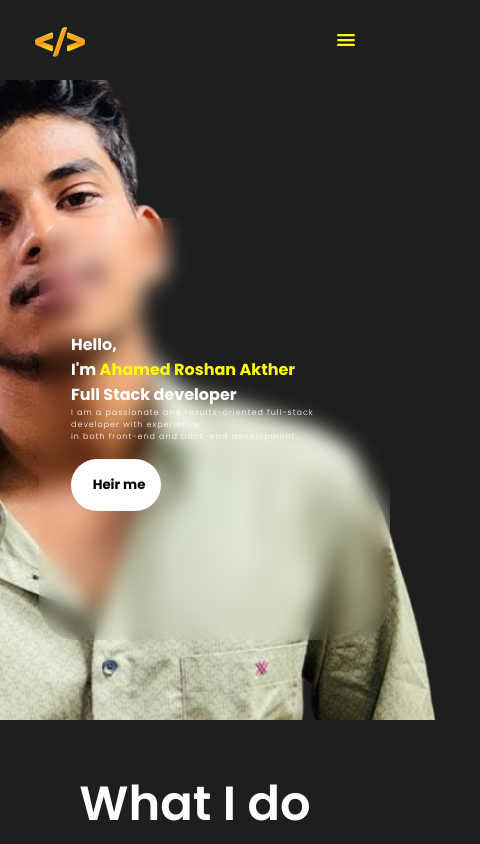
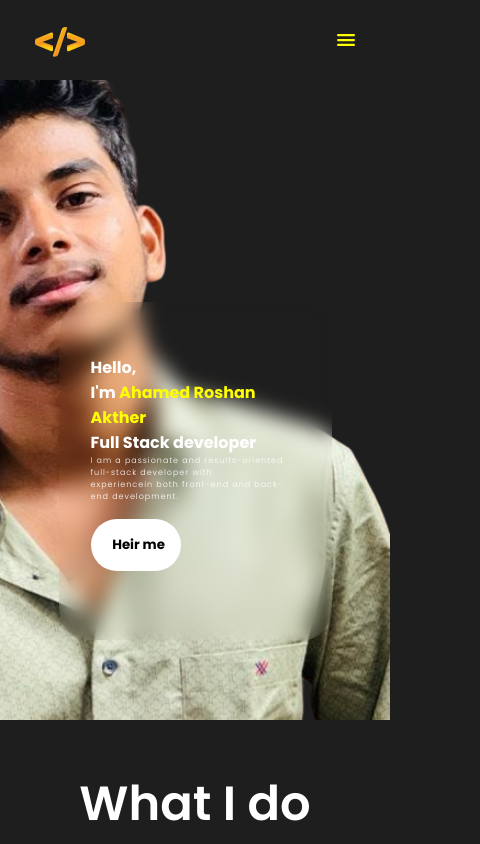
Before and after one commit to ahamedroshan8883/portfolio_app_demo, a React (Create React App) app: page / in a window 390 px wide. Shown: the top 844 px of the page, 480 px wide, since content can reach past the window. Built offline with nearby package versions, Linux system fonts and the light colour scheme.

Commit message:
added toast notification an make stop over flowing on x axis

```diff
--- a/package.json
+++ b/package.json
@@ -1,4 +1,5 @@
 {
+  "homepage": "https://ahamedroshan8883.github.io/portfolioapp",
   "name": "portfolioapp",
   "version": "0.1.0",
   "private": true,
@@ -8,6 +9,7 @@
     "@testing-library/react": "^13.4.0",
     "@testing-library/user-event": "^13.5.0",
     "bootstrap": "^5.3.3",
+    "gh-pages": "^6.1.1",
     "react": "^18.2.0",
     "react-bootstrap": "^2.10.1",
     "react-dom": "^18.2.0",
@@ -18,6 +20,8 @@
   },
   "scripts": {
     "start": "react-scripts start",
+    "predeploy": "npm run build",
+    "deploy": "gh-pages -d build",
     "build": "react-scripts build",
     "test": "react-scripts test",
     "eject": "react-scripts eject"
--- /dev/null
+++ b/src/components/Snackbar/Snackbar.css
@@ -0,0 +1,13 @@
+.snackbar{
+    padding: 0.5rem 1rem;
+    background-color: RGB(82, 185, 99);
+    width: fit-content;
+    border-radius: 0.4rem;
+    color: 	white;
+    font-weight: 500;
+    display: none;
+}
+.checkmark{
+    object-fit: cover;
+    font-weight: 500;
+}
--- /dev/null
+++ b/src/components/Snackbar/Snackbar.jsx
@@ -0,0 +1,29 @@
+import React, { useRef, useEffect } from "react"
+import { FaCheck } from "react-icons/fa";
+import '../Snackbar/Snackbar.css'
+
+export default function Snackbar({snackbar}){
+    let snackbarref = useRef();
+    console.log(snackbar);
+    const showToast = (snackbar)=>{
+        if(snackbar){
+            snackbarref.current.style.display = snackbar;
+        }
+    }
+    const removeToast = (snackbar)=>{
+        if(snackbar){
+            snackbarref.current.style.display = "none";
+        }
+    }
+    useEffect(()=>{
+        showToast(snackbar);
+        setTimeout(()=>{
+            removeToast(snackbar);
+        },1200);
+    },[snackbar])
+  return (<>
+  <div className="snackbar" ref={snackbarref}>
+  <FaCheck className="checkmark"/>&nbsp;<span>Message sent!</span>
+  </div>
+  </>)
+};
--- a/src/components/contact/Contact.css
+++ b/src/components/contact/Contact.css
@@ -6,6 +6,7 @@
     align-items: center;
     text-align: center;
     justify-content: center;
+    position: relative;
 }
 .contactpageTitle{
     font-size: 3rem;
@@ -45,6 +46,10 @@
     margin: 2rem;
     cursor: pointer;
 }
+.submitbtn:hover{
+    background-color: rgb(60,60,60);
+    color: white;
+}
 .links{
     display: flex;
     flex-wrap: wrap;
@@ -61,3 +66,9 @@
 .link:hover{
     color: yellow;
 }
+.snackbar{
+    position: absolute;
+    left: 50%;
+    bottom: 15rem;
+    transform: translate(-50%,-50%);
+}
--- a/src/components/contact/Contact.jsx
+++ b/src/components/contact/Contact.jsx
@@ -1,13 +1,15 @@
-import React, { useRef } from "react"
+import React, { useRef, useState } from "react"
 import '../contact/Contact.css';
 import { FaFacebook } from "react-icons/fa";
 import { FaWhatsapp } from "react-icons/fa";
 import { FaInstagramSquare } from "react-icons/fa";
 import { FaLinkedin } from "react-icons/fa";
 import emailjs from '@emailjs/browser'
+import Snackbar from "../Snackbar/Snackbar";
 
 export default function Contact(){
   const form = useRef();
+  const [snackbar,setSnackbar] = useState(null);
   const handleForm = (e)=>{
     e.preventDefault();
     emailjs
@@ -16,15 +18,20 @@ export default function Contact(){
       })
       .then(
         () => {
+          if('SUCCESS'){
+          setSnackbar("inline");
+          }
           console.log('SUCCESS!');
         },
         (error) => {
           console.log('FAILED...', error.text);
         },
       );
+      setSnackbar(null);
   }
   return (<>
         <section id="contactpage">
+          <Snackbar className="snackbar" snackbar={snackbar}/>
           <h1 className="contactpageTitle">Contact me</h1>
           <span className="contactDesc">Please fill out the form below to discuss any work opportunities</span>
           <form className="contactForm" ref={form} onSubmit={(e)=>handleForm(e)}>
--- a/src/components/intro/intro.css
+++ b/src/components/intro/intro.css
@@ -1,7 +1,7 @@
 #intro{
     height: calc(95vh - 5rem);
     width: 100vw;
-    max-width: 90rem;
+    max-width: 75rem;
     margin: 0  auto;
     overflow: hidden;
     position: relative;
@@ -51,26 +51,28 @@
 }
 @media screen and (max-width:400px) {
     #intro{
-    width: 30rem;
+    display: flex;
+    justify-content: center;
     height: 40rem;
     position: relative;
     }
     .introContent{
         border-radius: 10%;
-        margin-left: 10vw;
-        width: 90vw;
+        width: 70vw;
         position: absolute;
         bottom: 5rem;
+        /* background-color: rgb(60, 60, 60); */
         background: transparent;
         backdrop-filter: blur(10px);
-        height: 50vh;
+        justify-content: center;
+        height: 40vh;
     }
 
 }
 @media screen and (max-width:440px) {
 
     .bg{
-        right:-10px;
+        right:-100px;
     }
     .introContent{
        font-size: 1rem;
--- a/src/components/intro/intro.jsx
+++ b/src/components/intro/intro.jsx
@@ -10,7 +10,7 @@ export default function Intro(){
         <div className="introContent">
             <span className="hello">Hello,</span>
             <span className="introText">I'm <span className="introName">Ahamed Roshan Akther</span><br/>Full Stack developer</span>
-            <p className="introPara">I am a passionate and results-oriented full-stack developer with experience<br/> in both  front-end and back-end development.</p>
+            <p className="introPara">I am a passionate and results-oriented full-stack developer with <br/> experiencein both  front-end and back-end development.</p>
             <Link><button className="btn">&nbsp; Heir me</button></Link>
         </div>
         <img src={img} alt="Profile" className="bg"/>
```
Also changed, not shown: 1 other file (tests, documents, lock files or other folders).
